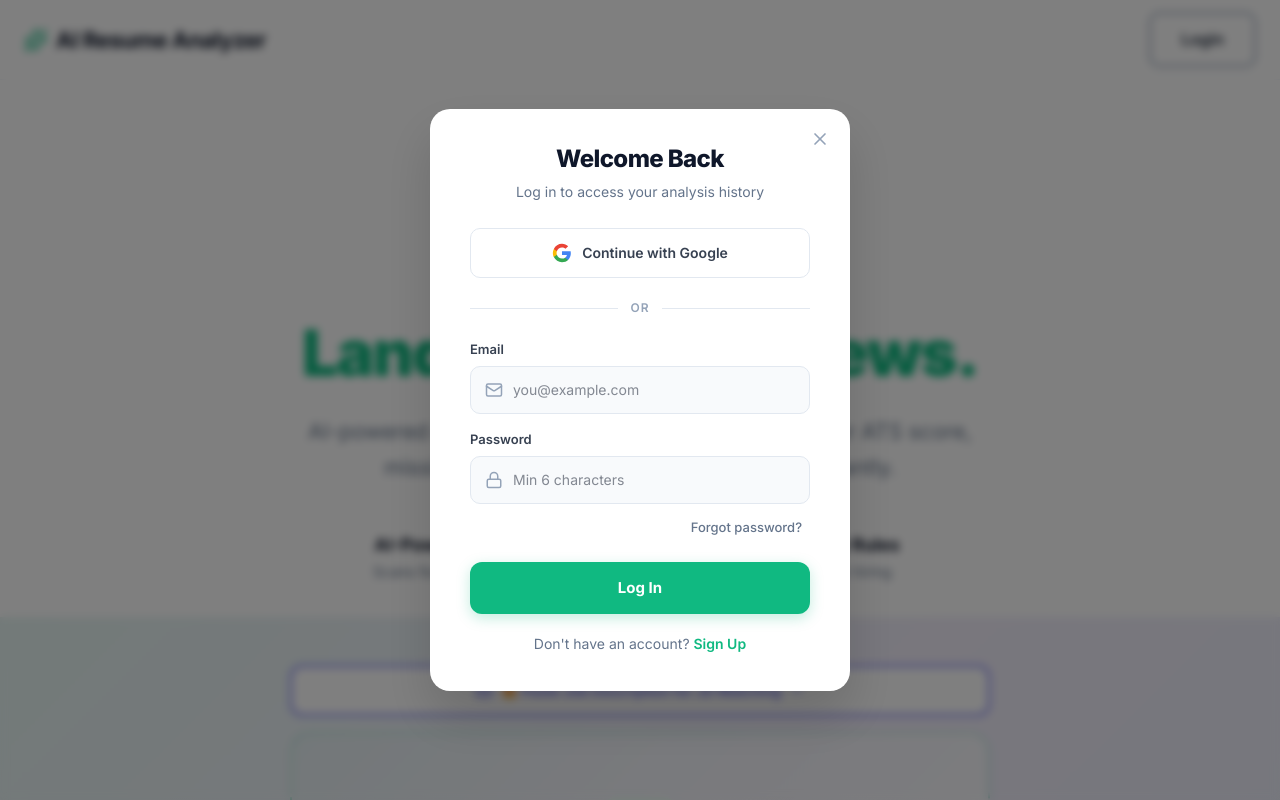
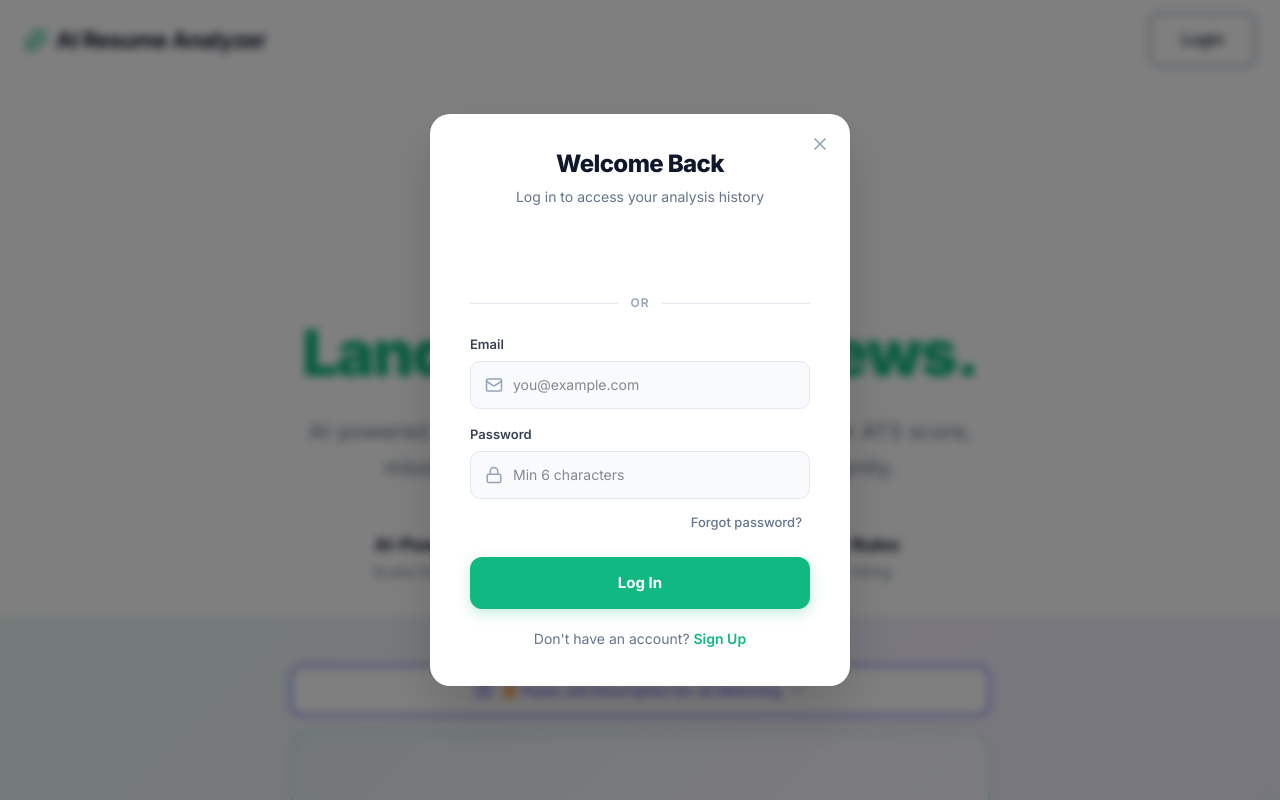
Before and after one commit to Santosh-Shahh/AI-Resume-Analyzer, a React app in the folder frontend/: page / in a window 1280 px wide. Both pictures are taken after a click on the button "Login". Shown: the top 800 px of the page. Built offline with nearby package versions, Linux system fonts and the light colour scheme; no server answers; the HTML template or start-up script is replaced by a standard one.

Commit message:
fix: switch Google OAuth to credential/ID token flow (no redirect_uri needed)

```diff
--- a/frontend/src/components/AuthModal.jsx
+++ b/frontend/src/components/AuthModal.jsx
@@ -1,7 +1,7 @@
 import React, { useState } from 'react';
 import { X, Mail, Lock, User, Loader2, AlertCircle } from 'lucide-react';
 import { useAuth } from '../context/AuthContext';
-import { useGoogleLogin } from '@react-oauth/google';
+import { GoogleLogin } from '@react-oauth/google';
 import api from '../api';
 
 // SVG icons for social providers
@@ -28,65 +28,32 @@ const LinkedInIcon = () => (
 
 const API_URL = '/api/auth';
 
-// Isolated component for Google Login to prevent hook order violations in parent
-const GoogleLoginButton = ({ onLogin, loading, setLoading, setError }) => {
-    const handleGoogleLogin = useGoogleLogin({
-        flow: 'implicit',
-        onSuccess: async (tokenResponse) => {
+// Isolated component for Google Login using ID token (credential) flow
+// This flow only needs Authorized JavaScript Origins — no redirect URIs required
+const GoogleLoginButton = ({ onLogin, setLoading, setError }) => {
+    return (
+        <GoogleLogin
+            onSuccess={async (credentialResponse) => {
                 setLoading('google');
                 setError('');
                 try {
-                // Get user info from Google with the access token
-                const res = await fetch('https://www.googleapis.com/oauth2/v3/userinfo', {
-                    headers: { Authorization: `Bearer ${tokenResponse.access_token}` },
-                });
-                const profile = await res.json();
-
-                // Send to backend
-                await onLogin(tokenResponse.access_token, profile);
+                    await onLogin(credentialResponse.credential);
                 } catch (err) {
                     setError(err.message || 'Google sign-in failed.');
                 } finally {
                     setLoading('');
                 }
-        },
-        onError: () => {
+            }}
+            onError={() => {
                 setError('Google sign-in was cancelled or failed.');
                 setLoading('');
-        },
-    });
-
-    return (
-        <button
-            onClick={() => handleGoogleLogin()}
-            disabled={!!loading}
-            style={{
-                width: '100%',
-                padding: '12px',
-                borderRadius: 10,
-                border: '1.5px solid #e2e8f0',
-                background: '#fff',
-                cursor: 'pointer',
-                display: 'flex',
-                alignItems: 'center',
-                justifyContent: 'center',
-                gap: 10,
-                fontSize: 14,
-                fontWeight: 600,
-                color: '#374151',
-                transition: 'all 0.2s ease',
-                opacity: loading === 'google' ? 0.7 : 1,
             }}
-            onMouseEnter={(e) => { e.target.style.background = '#f8fafc'; e.target.style.borderColor = '#cbd5e1'; }}
-            onMouseLeave={(e) => { e.target.style.background = '#fff'; e.target.style.borderColor = '#e2e8f0'; }}
-        >
-            {loading === 'google' ? (
-                <Loader2 size={18} style={{ animation: 'spin 1s linear infinite' }} />
-            ) : (
-                <GoogleIcon />
-            )}
-            Continue with Google
-        </button>
+            width="100%"
+            text="continue_with"
+            shape="rectangular"
+            theme="outline"
+            size="large"
+        />
     );
 };
 
@@ -103,12 +70,9 @@ const AuthModal = ({ isOpen, onClose }) => {
     // Early return is safe here because AuthModal has no conditional hooks (useState/useAuth are consistent)
     if (!isOpen) return null;
 
-    const onGoogleBackendLogin = async (accessToken, profile) => {
+    const onGoogleBackendLogin = async (credential) => {
         try {
-            const res = await api.post(`${API_URL}/google`, {
-                credential: accessToken,
-                profile,
-            });
+            const res = await api.post(`${API_URL}/google`, { credential });
             localStorage.setItem('token', res.data.token);
             window.location.reload();
         } catch (err) {
@@ -370,7 +334,6 @@ const AuthModal = ({ isOpen, onClose }) => {
                             {import.meta.env.VITE_GOOGLE_CLIENT_ID ? (
                                 <GoogleLoginButton
                                     onLogin={onGoogleBackendLogin}
-                                    loading={socialLoading}
                                     setLoading={setSocialLoading}
                                     setError={setError}
                                 />
```
Lines whose indentation alone changed are shown as unchanged.
